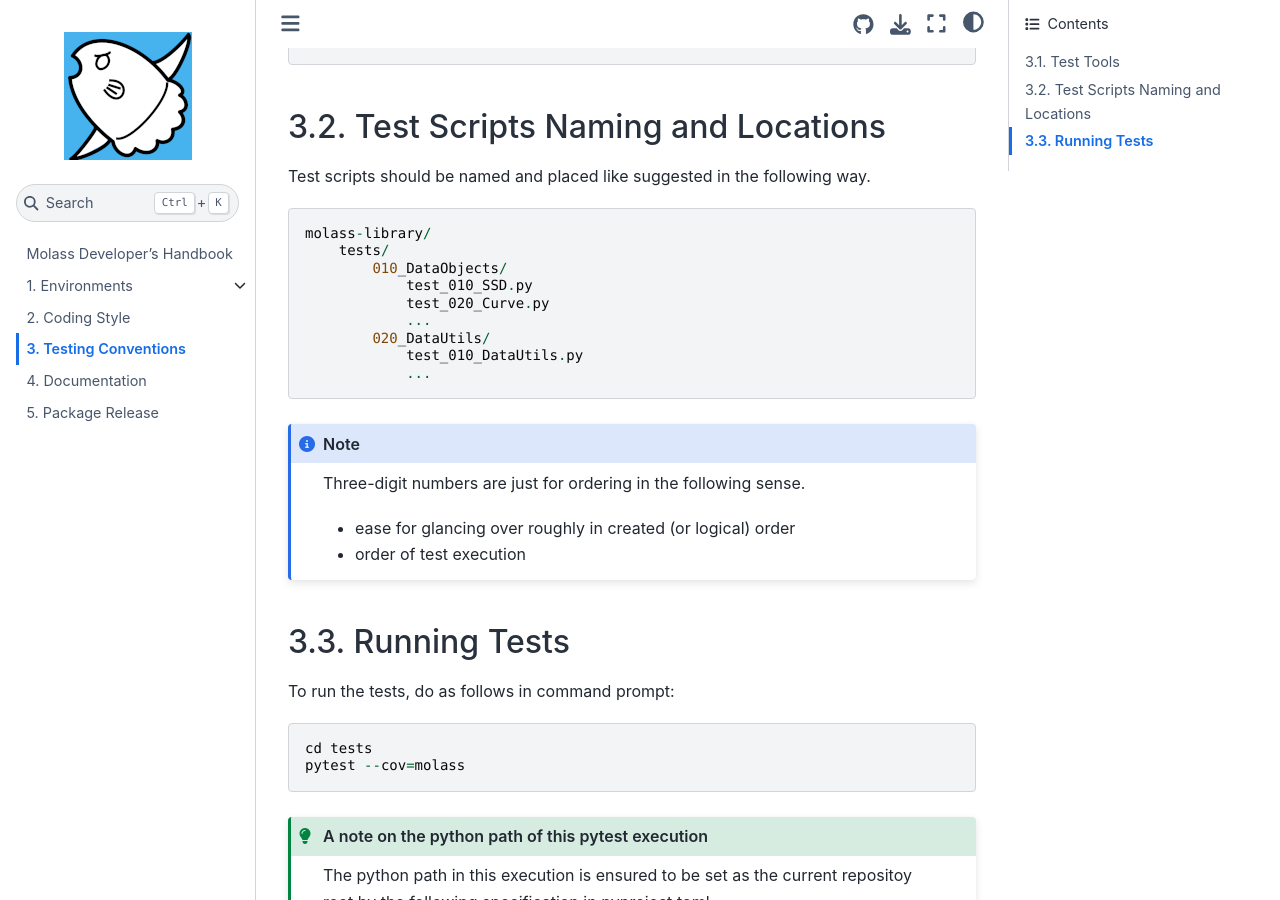
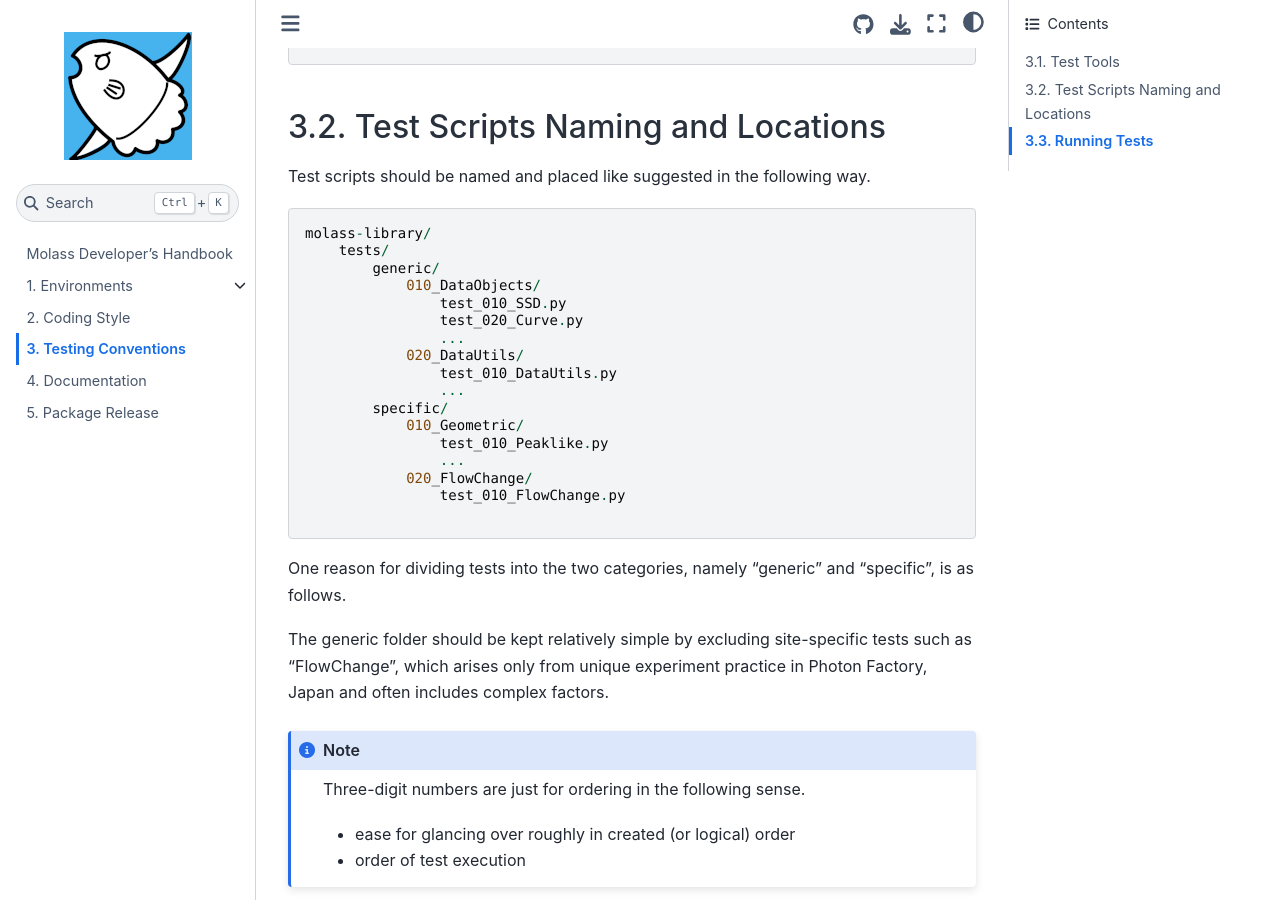
Before and after one commit to biosaxs-dev/molass-develop, a Jupyter Book: the page built from chapters/06/testing.md, in a window 1280 px wide and 900 px high, scrolled down 264 px. Built offline with Jupyter Book 1.0.4 settings and Sphinx 7.4.7 and the Sphinx Book theme 1.1.4, drawn with Linux system fonts in a browser that asks for light colours.

Commit message:
update test scripts locations

````diff
--- a/chapters/06/testing.md
+++ b/chapters/06/testing.md
@@ -16,14 +16,26 @@ Test scripts should be named and placed like suggested in the following way.
 ```
 molass-library/
     tests/
-        010_DataObjects/
-            test_010_SSD.py
-            test_020_Curve.py
-            ...
-        020_DataUtils/
-            test_010_DataUtils.py
-            ...
+        generic/
+            010_DataObjects/
+                test_010_SSD.py
+                test_020_Curve.py
+                ...
+            020_DataUtils/
+                test_010_DataUtils.py
+                ...
+        specific/
+            010_Geometric/
+                test_010_Peaklike.py
+                ...
+            020_FlowChange/
+                test_010_FlowChange.py
+
 ```
+
+One reason for dividing tests into the two categories, namely "generic" and "specific", is as follows.
+
+The generic folder should be kept relatively simple by excluding site-specific tests such as "FlowChange", which arises only from unique experiment practice in Photon Factory, Japan and often includes complex factors.
 
 ```{note}
 Three-digit numbers are just for ordering in the following sense.
````
